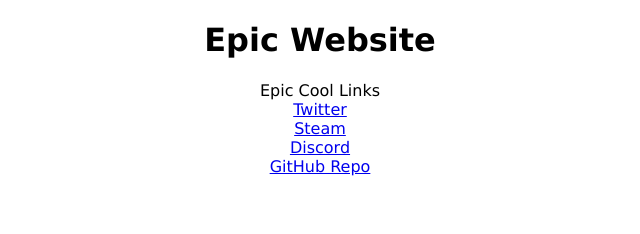
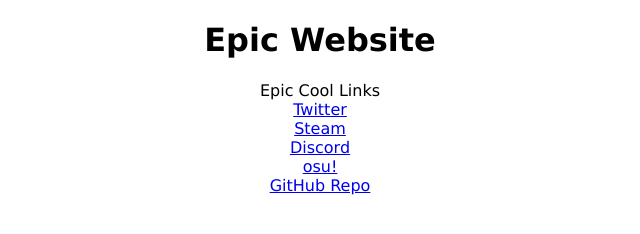
Before and after one commit to oocobol/oocobol-web, a plain HTML site: page index.htm in a window 1280 px wide. Shown: the whole page, without its empty margins (320-960 px from the left). Drawn offline with Linux system fonts and the light colour scheme.

Commit message:
Update index.htm

```diff
--- a/index.htm
+++ b/index.htm
@@ -9,6 +9,7 @@
 <font face="verdana"><center><a href="https://twitter.com/oocobol">Twitter</a></center></font>
 <font face="verdana"><center><a href="https://steamcommunity.com/id/altcraft8">Steam</a></center></font>
 <font face="verdana"><center><a href="https://discord.gg/HnDBctV">Discord</a></center></font>
+<font face="verdana"><center><a href="https://osu.ppy.sh/users/15524519">osu!</a></center></font>
 <font face="verdana"><center><a href="https://github.com/oocobol/oocobol-web/">GitHub Repo</a></center></font>
 </body>
 </html>
```
